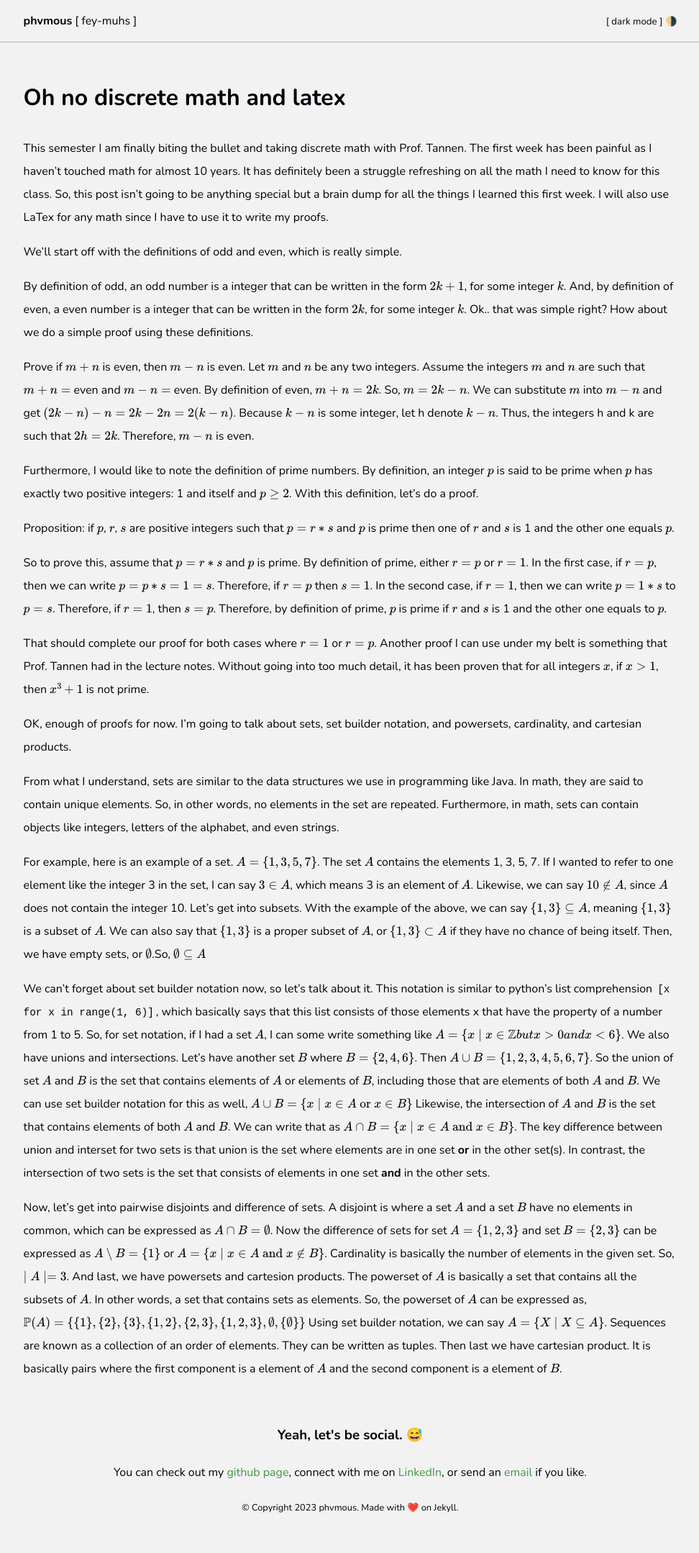
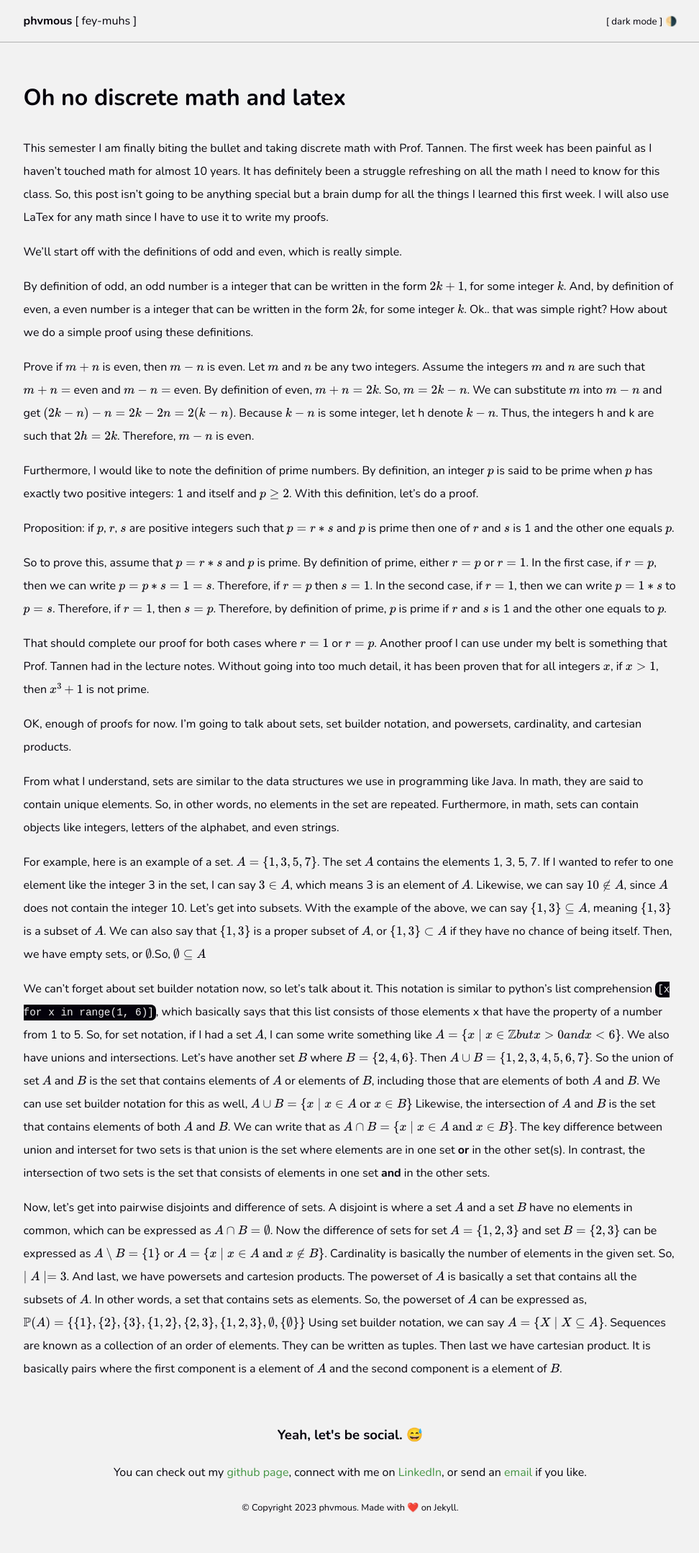
Before and after one commit to phvmous/phvmous.github.io, a Jekyll site: the page built from _posts/2023-01-11-Oh no discrete math and LaTex.md, in a window 1280 px wide. Shown: the whole page at 72% size, without its empty margins (153-1125 px from the left). Built offline with Jekyll 4.4.1, drawn with Linux system fonts in a browser that asks for light colours.

Commit message:
css updates

```diff
--- a/_sass/minnie.scss
+++ b/_sass/minnie.scss
@@ -15,12 +15,16 @@
     .dark {
         display: none;
     }
+    code {
+        background-color: #04020B;
+        color: #F2F2F2;
+    }
 }
 
 html[data-theme='dark'] {
     --bg-color: #04020B;
     --heading: #F2F2F2;
-    --text: #F2F2F2;
+    --text: #;
     --highlight: red;
     --links: #AFC8A4;
     --borders: #606060;
@@ -29,6 +33,10 @@ html[data-theme='dark'] {
     }
     .dark {
         display: initial;
+    }
+    code {
+        background-color: #F2F2F2;
+        color: #04020B;
     }
 }
 
@@ -43,8 +51,6 @@ code, .blog > ul > li > span {
 }
 
 code {
-    background-color: var(--bg-color);
-    color: var(--text);
     border-radius: 0.5em;
     padding: 0.2em;
 }
```
